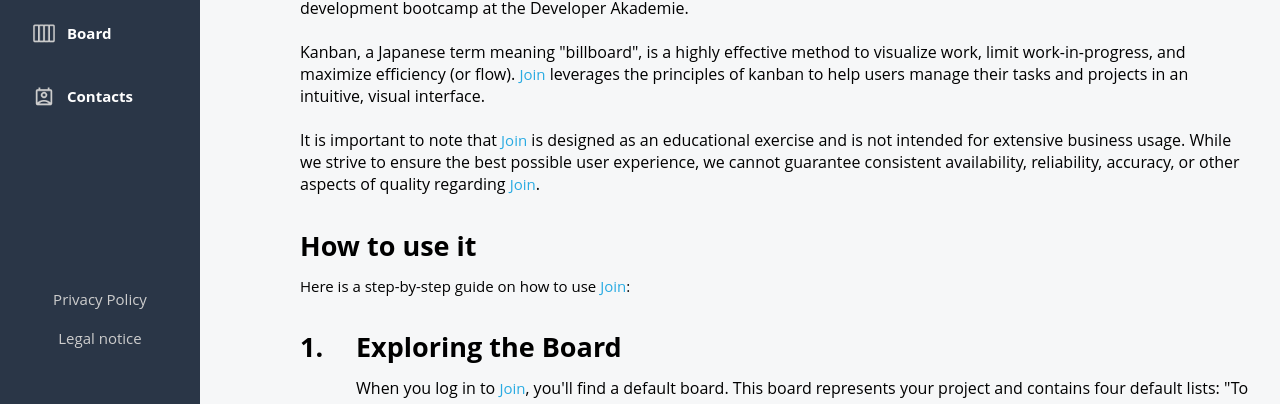
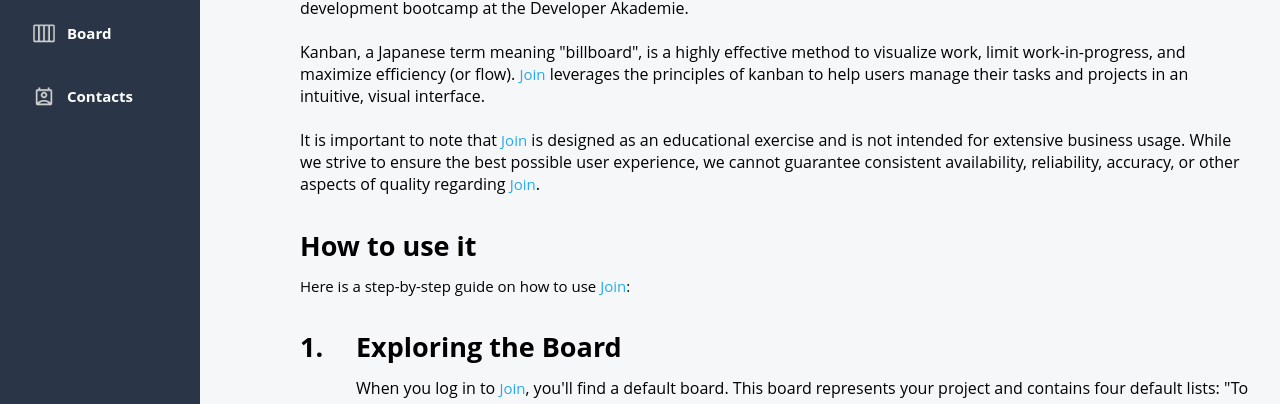
Before and after one commit to MarcoLenschau/Join, a website: page pages/help.html in a window 1280 px wide. Shown: the part 396-800 px from the top of the page. Drawn offline with Linux system fonts and the light colour scheme.

Commit message:
style: Disable privacy policy and legal notice when a user is login

```diff
--- a/scripts/template.js
+++ b/scripts/template.js
@@ -38,8 +38,8 @@ function sidebarShow(loggedIn = true) {
               </div>
           </div>
           <div class="privacy-container">
-        <a href="privacy_policy.html" id="privacy-policy">Privacy Policy</a>
-        <a href="legal_notice.html" id="legal-notice">Legal notice</a>
+          <a href="privacy_policy.html" id="privacy-policy" class="${loggedIn ? 'd_none' : ''}">Privacy Policy</a>
+          <a href="legal_notice.html" id="legal-notice" class="${loggedIn ? 'd_none' : ''}">Legal notice</a>
       </div>
   `;
 }
--- a/styles/media_query.css
+++ b/styles/media_query.css
@@ -331,7 +331,7 @@
 
     .navigation {
       padding: 0.4rem;
-
+      gap: 12px;
       & > div {
         padding: 0.8rem 0.4rem;
 
```
